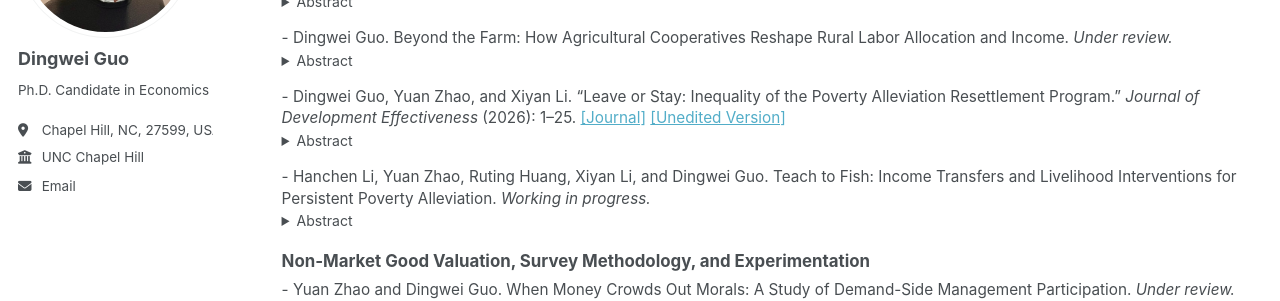
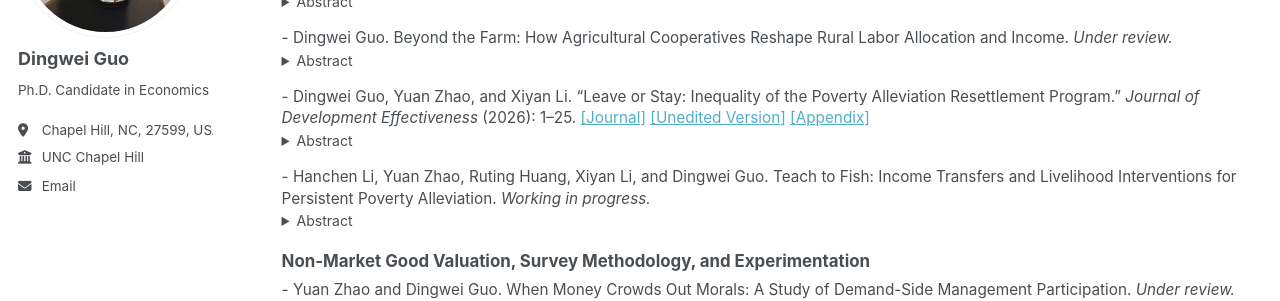
Before and after one commit to dw-guo/dw-guo.github.io, a Jekyll site: the page built from _pages/publications.html, in a window 1280 px wide and 1010 px high. Shown: the part 235-536 px from the top of the window. Built offline with Jekyll 4.4.1, drawn with Linux system fonts in a browser that asks for light colours; a style sheet for code colours, icons or effects is not loaded.

Commit message:
Add appendix link to publications page

```diff
--- a/_pages/publications.html
+++ b/_pages/publications.html
@@ -80,6 +80,7 @@ author_profile: true
   <em>Journal of Development Effectiveness</em> (2026): 1–25.
   <a href="https://doi.org/10.1080/19439342.2026.2713147" target="_blank">[Journal]</a>
   <a href="/files/PARP.pdf" target="_blank">[Unedited Version]</a>
+  <a href="/files/PARP_Appendix.pdf" target="_blank">[Appendix]</a>
 </p>
 
 <details class="paper-abstract">
```
